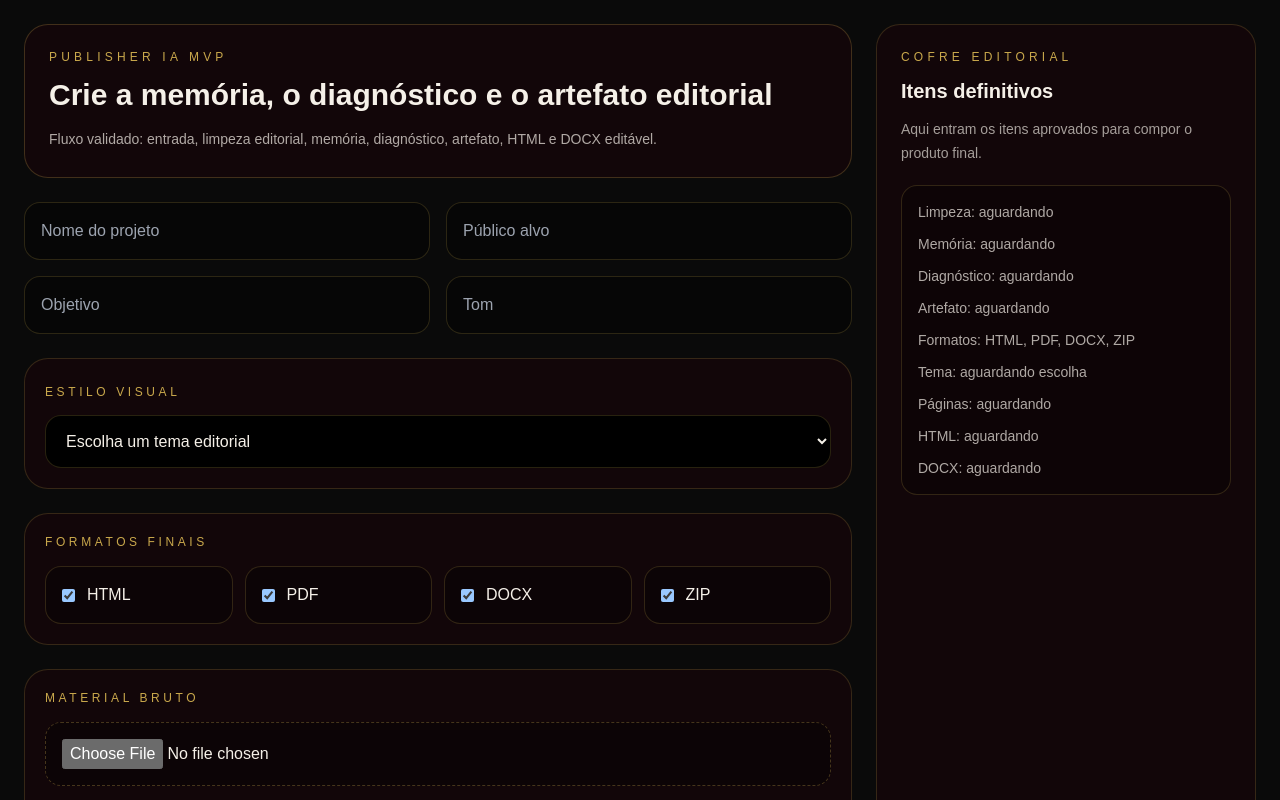
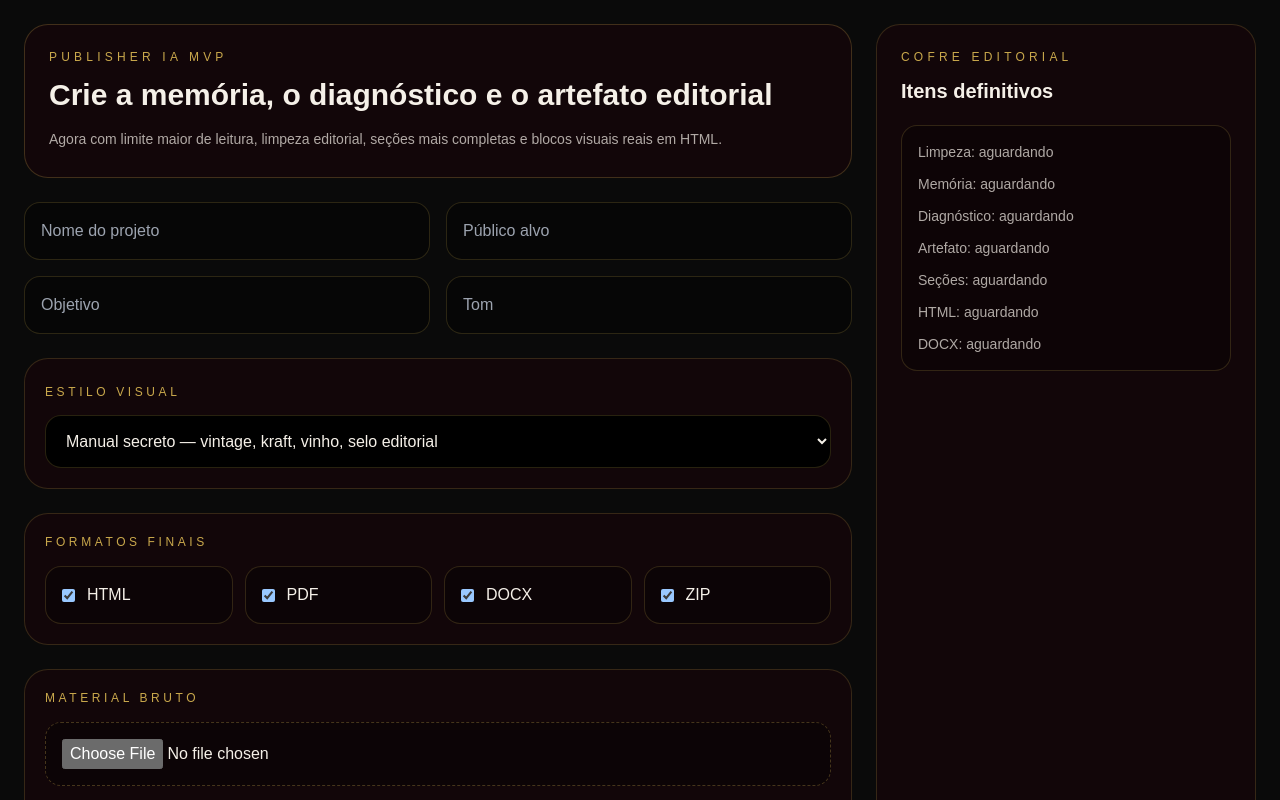
Before and after one commit to Sollimastudio/Tronco-ia, a Next.js app: page /publisher/mvp in a window 1280 px wide. Shown: the top 800 px of the page. Built offline with nearby package versions, Linux system fonts and the light colour scheme.

Commit message:
feat: switch Publisher MVP to enhanced component

```diff
--- a/src/app/publisher/mvp/page.tsx
+++ b/src/app/publisher/mvp/page.tsx
@@ -1,5 +1,5 @@
-import { PublisherMvp } from '../../../components/PublisherMvp';
+import { PublisherMvpEnhanced } from '../../../components/PublisherMvpEnhanced';
 
 export default function PublisherMvpPage() {
-  return <PublisherMvp />;
+  return <PublisherMvpEnhanced />;
 }
```
